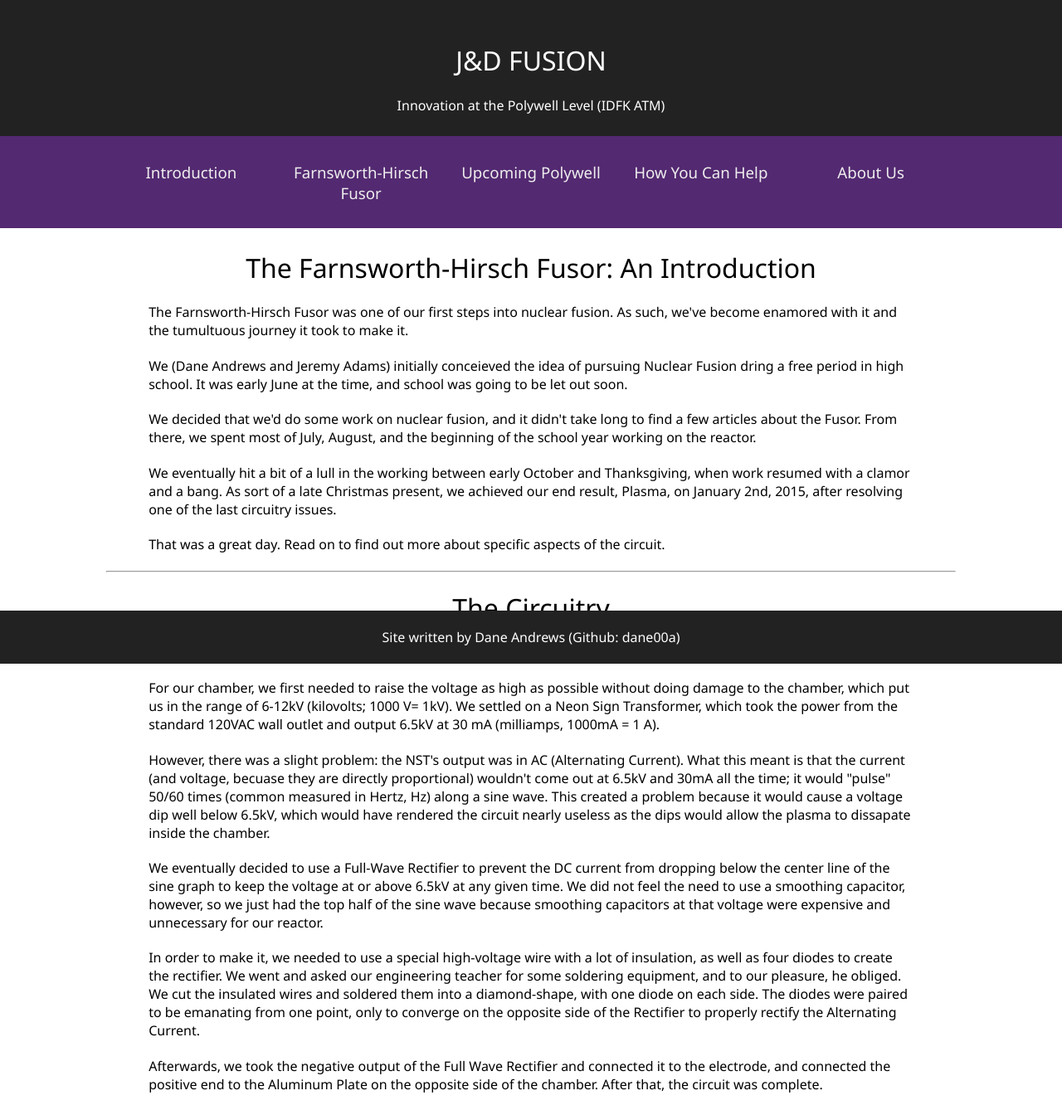
After one commit to dane00a/JDFusion, a PHP site: page /fusor.php in a window 1280 px wide. The commit adds this page. Shown: the whole page at 83% size. Run offline with PHP 8.4, Linux system fonts and the light colour scheme.

Commit message:
Fusor Intro + Tweaks
Finished and tweaked the main page. Began the fusor introduction page.

```diff
--- /dev/null
+++ b/css/fusor.css
@@ -0,0 +1,15 @@
+.fusor_cont{
+  width:80%;
+  margin:2% auto;
+}
+.fusor_cont p{
+  margin:2% 5%;
+}
+.fusor_cont h1{
+  text-align: center;
+}
+@media all and (max-width:1000px){
+  .fusor_cont{
+    width:100% !important;
+  }
+}
--- /dev/null
+++ b/fusor.php
@@ -0,0 +1,52 @@
+<!DOCTYPE html>
+<htm>
+  <head>
+    <link rel="stylesheet" type="text/css" href="css/menu.css">
+    <link rel="stylesheet" type="text/css" href="css/fusor.css">
+  </head>
+  <body>
+    <?php include("menu.html") ?>
+    <div class="fusor_cont">
+      <h1>The Farnsworth-Hirsch Fusor: An Introduction</h1>
+      <p>
+        The Farnsworth-Hirsch Fusor was one of our first steps into nuclear fusion. As such, we've become enamored with it and the tumultuous journey it took to make it.
+      </p>
+      <p>
+        We (Dane Andrews and Jeremy Adams) initially conceieved the idea of pursuing Nuclear Fusion dring a free period in high school. It was early June at the time, and school was going to be let out soon.
+      </p>
+      <p>
+        We decided that we'd do some work on nuclear fusion, and it didn't take long to find a few articles about the Fusor. From there, we spent most of July, August, and the beginning of the school year working
+        on the reactor.
+      </p>
+      <p>
+        We eventually hit a bit of a lull in the working between early October and Thanksgiving, when work resumed with a clamor and a bang. As sort of a late Christmas present, we achieved our end result, Plasma, on January 2nd, 2015, after resolving one of the last circuitry issues.
+      </p>
+      <p>
+        That was a great day. Read on to find out more about specific aspects of the circuit.
+      </p>
+      <hr>
+      <h1>The Circuitry</h1>
+      <p>
+        For our circuit, AC and DC current became one of the largest hurdles to overcome.
+      </p>
+      <p>
+        For our chamber, we first needed to raise the voltage as high as possible without doing damage to the chamber, which put us in the range of 6-12kV (kilovolts; 1000 V= 1kV). We settled on a Neon Sign Transformer, which took the power from the standard 120VAC wall outlet and output
+        6.5kV at 30 mA (milliamps, 1000mA = 1 A).
+      </p>
+      <p>
+        However, there was a slight problem: the NST's output was in AC (Alternating Current). What this meant is that the current (and voltage, becuase they are directly proportional) wouldn't come out at 6.5kV and 30mA all the time; it would "pulse" 50/60 times (common measured in Hertz, Hz) along a sine wave.
+        This created a problem because it would cause a voltage dip well below 6.5kV, which would have rendered the circuit nearly useless as the dips would allow the plasma to dissapate inside the chamber.
+      </p>
+      <p>
+        We eventually decided to use a Full-Wave Rectifier to prevent the DC current from dropping below the center line of the sine graph to keep the voltage at or above 6.5kV at any given time. We did not feel the need to use a smoothing capacitor, however, so we just had the top half of the sine wave because smoothing capacitors at that voltage were expensive and unnecessary for our reactor.
+      </p>
+      <p>
+        In order to make it, we needed to use a special high-voltage wire with a lot of insulation, as well as four diodes to create the rectifier. We went and asked our engineering teacher for some soldering equipment, and to our pleasure, he obliged. We cut the insulated wires and soldered them into a diamond-shape, with one diode on each side. The diodes were paired to be emanating from one point, only to converge on the opposite
+        side of the Rectifier to properly rectify the Alternating Current.
+      </p>
+      <p>
+        Afterwards, we took the negative output of the Full Wave Rectifier and connected it to the electrode, and connected the positive end to the Aluminum Plate on the opposite side of the chamber. After that, the circuit was complete.
+      </p>
+    </div>
+  </body>
+</htm>
--- a/index.php
+++ b/index.php
@@ -82,7 +82,7 @@
                 And if you find this new revolution in science fascinating, feel free to browse the site and learn. Spread the word. Donate to our Kickstarter, if you feel compelled.
               </p>
               <p>
-                And finally, thanks for reading. Giving your time is one of the most improtant assets you just gave. Thank you.
+                And finally, thanks for reading. Giving your time is one of the most improtant assets a person could give us. Thank you.
               </p>
           </div>
       </div>
```
Also changed, not shown: images/acgraph.gif (added), images/dcandrectification.png (added), images/fullwaverectifier.gif (added), images/fullwaverectifier2.gif (added), images/nst.jpg (added).
